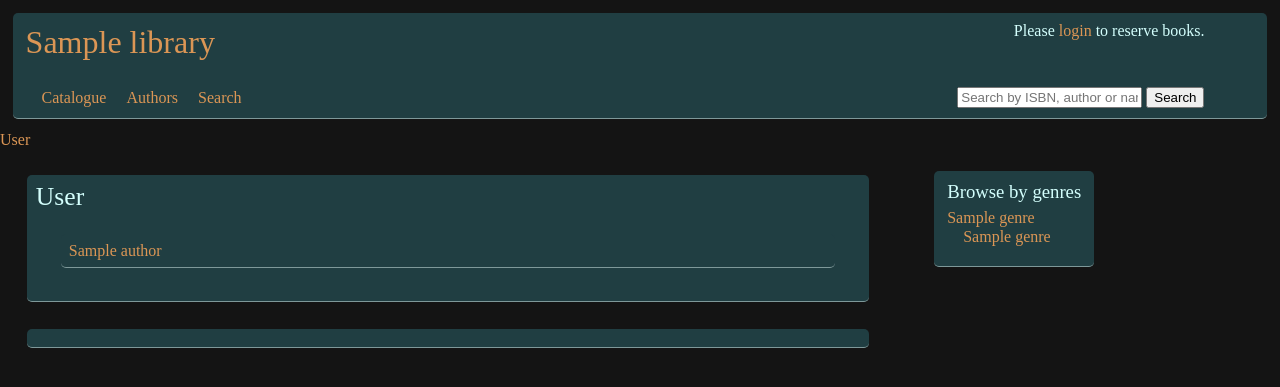
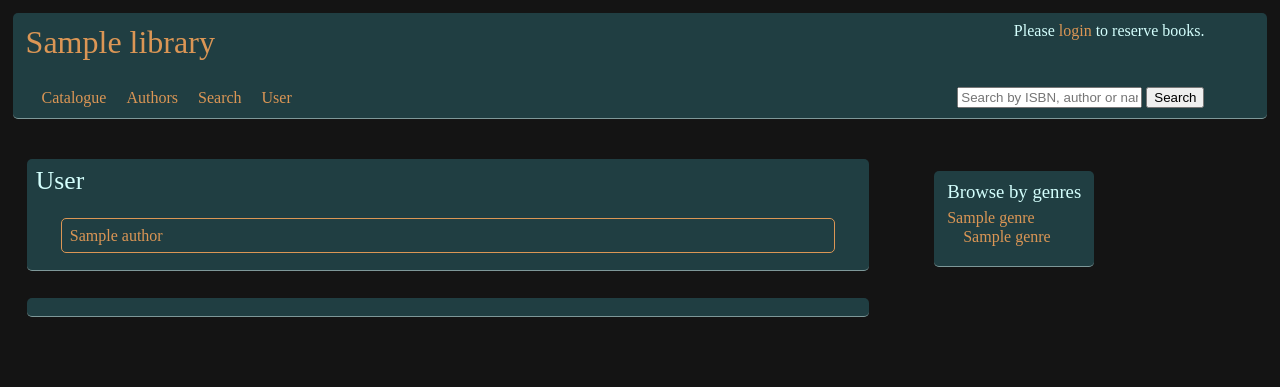
Before and after one commit to cronco/lib_admin, a Django app: template la/templates/lib_admin/authors.html in a window 1280 px wide. Shown: the top 387 px of the page. Run offline with Django 3.2, Linux system fonts and the light colour scheme; the template is opened without the code that fills it: most values are stand-ins (such as "Sample title", 1, 10 or a date in 2020).

Commit message:
Added first letter navigation to authors template, css fixes, show preview only to logged in users

```diff
--- a/la/static/css/style.css
+++ b/la/static/css/style.css
@@ -190,6 +190,13 @@ nav li {
 
 }
 
+.inner {
+
+	border: 1px solid #DB9655;
+	margin-bottom:1%;
+
+}
+
 #content {
 
 	width:70%;
--- a/la/templates/lib_admin/authors.html
+++ b/la/templates/lib_admin/authors.html
@@ -1,14 +1,21 @@
 {% extends "lib_admin/base.html" %}
 {% load lib_extras %}
 
-{% block content %}
+{% block nav %}
+
 	{% for author in authors.object_list %}
 		{% ifchanged author.last_name|first %}
+		<li>
 			<a href="#{{author.last_name|first|lower}}">
 				{{author.last_name|first}}
 			</a>
+		</li>
 		{% endifchanged %}
 	{% endfor %}
+
+{% endblock nav %}
+
+{% block content %}
 
 {% for author in authors.object_list %}
 	{% ifchanged author.last_name|first %}
@@ -16,7 +23,7 @@
 			<h2>{{author.last_name|first }}</h2>
 	{% endifchanged %}
 
-		<article class="box">
+		<article class="box inner">
 		<a href="{{author.get_absolute_url}}">{{author.name}}</a>
 		</article>
 
--- a/la/templates/lib_admin/base.html
+++ b/la/templates/lib_admin/base.html
@@ -19,11 +19,14 @@
 					<li>
 						<a href="/search/">Search</a>
 					</li>
+				{% block nav %}
+				{%endblock %}
 				</ul>
 			</nav>
 			<div id="user_status">
 				{% if user.is_authenticated %}
-					Hello, {{ user.first_name }}
+				Hello, {{ user.first_name }}.
+				<a href="{% url logout %}">Logout</a>
 				{% else %}
 				Please <a href="{% url login %}">login</a> to reserve books.
 				{% endif %}
--- a/la/templates/lib_admin/book.html
+++ b/la/templates/lib_admin/book.html
@@ -34,7 +34,7 @@
 {% block sidebar %}
 	{% if book.preview and user.is_authenticated %}
 		<a href="{{book.preview}}" class="button_link">Download preview</a>
-		{% else %}
+	{% else %}
 		{%	if user.is_anonymous %}
 		<p>Please <a href={{ log_in }}>login</a> to download preview.</p>
 		{% endif %}
```
Lines whose indentation alone changed are shown as unchanged.
